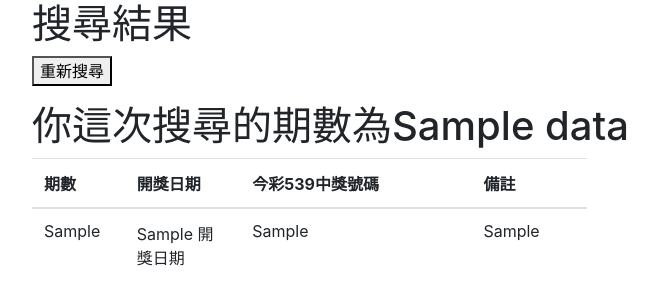
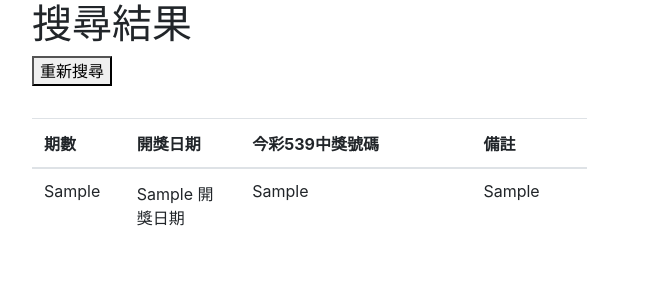
Before and after one commit to Xuan-7190/webcrawler_test, a Flask app: template templates/search_result.html in a window 1280 px wide. Shown: the top 307 px of the page, without its empty margins (53-711 px from the left). Run offline with Flask 2, Linux system fonts and the light colour scheme; the template is opened without the code that fills it: most values are stand-ins (such as "Sample title", 1, 10 or a date in 2020); some libraries are stand-ins or nearby versions.

Commit message:
update Hackmd 2 3 4 5

```diff
--- a/app.py
+++ b/app.py
@@ -4,7 +4,6 @@ from app_function import get_data_length, get_save_data_df, get_save_data_json,
 from apscheduler.schedulers.background import BackgroundScheduler
 from flask_apscheduler import APScheduler
 from get_all_data import get_all_data
-
 
 
 class Config(object):
@@ -41,6 +40,8 @@ def index():
 @app.route('/submit', methods=['POST'])
 def post_submit():
     url = 'https://flask-lto-app.herokuapp.com/search_numbers_combination/'
+    # url = 'http://127.0.0.1:5000/search_numbers_combination/'
+
     # 取得使用者選擇幾種數字組合
     combinations_list = request.form.get('combinations_list')
     # 取得輸入的數字組合
@@ -53,10 +54,12 @@ def post_submit():
     # 取得輸入的下幾期
     next = request.form.get('next')
     # 串接url
-    if (not period):
-        search_url = url+'search_numbers='+number_str+'&next='+next
-    elif period:
+    if (period):
+        # 有輸入期數
         search_url = url+'search_numbers='+number_str+'&period='+period+'&next='+next
+    else:
+        # 沒有輸入期數
+        search_url = url+'search_numbers='+number_str+'&period='+str(get_data_length())+'&next='+next
     # 呼叫api
     response = requests.get(search_url)
     # 將結果轉成dic
@@ -69,11 +72,17 @@ def post_submit():
 @app.route('/search', methods=['POST'])
 def post_search():
     search_url = 'https://flask-lto-app.herokuapp.com/get_save_data/'
+    # search_url = 'http://127.0.0.1:5000/get_save_data/'
+
     # 取得輸入的期數範圍
     search_period = request.form.get('search_period')
     # 串接url
     if (search_period):
+        # 有輸入期數
         search_url = search_url+'search_period='+search_period
+    else:
+        # 沒有輸入期數
+        search_url = search_url+'search_period='+str(get_data_length())
     # 呼叫api
     response = requests.get(search_url)
     # 將結果轉成dic
@@ -84,14 +93,14 @@ def post_search():
     return render_template('search_result.html', data=data_list)
 
 
-@app.route('/get_save_data/', defaults={'search_period': get_data_length()})
+# @app.route('/get_save_data/', defaults={'search_period': get_data_length()})
 @app.route('/get_save_data/search_period=<search_period>')
 def get_save_data_api(search_period):
     return get_save_data_json(search_period)
 
-@app.route('/search_numbers_combination/search_numbers=<search_numbers>', defaults={'period': get_data_length(), 'next': 1})
+# @app.route('/search_numbers_combination/search_numbers=<search_numbers>', defaults={'period': get_data_length(), 'next': 1})
 @app.route('/search_numbers_combination/search_numbers=<search_numbers>&period=<period>', defaults={'next': 1})
-@app.route('/search_numbers_combination/search_numbers=<search_numbers>&next=<next>', defaults={'period': get_data_length()})
+# @app.route('/search_numbers_combination/search_numbers=<search_numbers>&next=<next>', defaults={'period': get_data_length()})
 @app.route('/search_numbers_combination/search_numbers=<search_numbers>&period=<period>&next=<next>')
 def search_numbers_combination_api(search_numbers, period, next):
     return search_numbers_combination(search_numbers, period, next, get_save_data_df())
--- a/static/style.css
+++ b/static/style.css
@@ -11,18 +11,24 @@
 }
 
 .table {
+    /* display: block; */
+    /* height: 50%; */
+    /* overflow-y: auto; */
+
     width:50%;
     margin-bottom:1rem;
     color:#212529;
 }
 
 .table__header {
+    /* display: block; */
     text-align: left;
 }
 
-.table tbody {
-    height: 100px;       /* Just for the demo          */
-    overflow-y: scroll;    /* Trigger vertical scroll    */
+.table__body {
+    /* display: block;
+    height: 50%;
+    overflow-y: auto; */
 }
 
 .table1__row:hover {
--- a/templates/search_result.html
+++ b/templates/search_result.html
@@ -6,7 +6,10 @@
     <form class="" action="/" method="get">
         <button type="submit">重新搜尋</button>
     </form>
-    <h1>你這次搜尋的期數為{{data[0]}}</h1>
+    <!-- <h1>你這次搜尋的期數為{{data[0]}}</h1> -->
+    <div class="tables">
+
+    </div>
     <table class="table">
         <thead class="table__header">
             <th style="width: 50px" class="table__cell">期數</th>
@@ -14,6 +17,7 @@
             <th style="width: 200px" class="table__cell">今彩539中獎號碼</th>
             <th style="width: 100px" class="table__cell">備註</th>
         </thead>
+        <p></p>
         <tbody class="table__body">
             {% for item in data[1] %}
             <tr class="table__row">
@@ -37,7 +41,6 @@
             </tr>
             {% endfor %}
         </tbody>
-
     </table>
 
 {% endblock %}
```
Also changed, not shown: templates/result.html (+6 -4 lines), 539樂透資料.csv.
